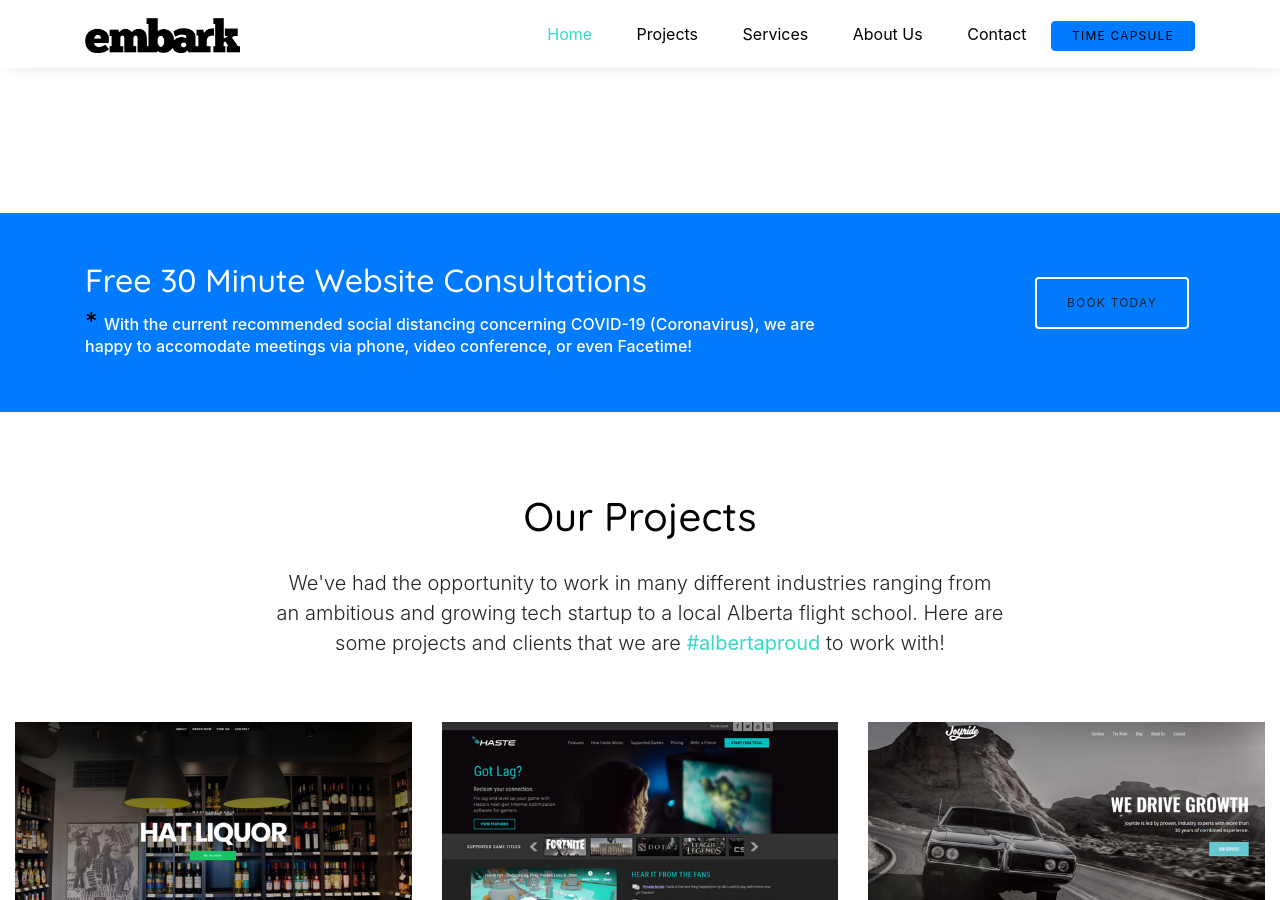
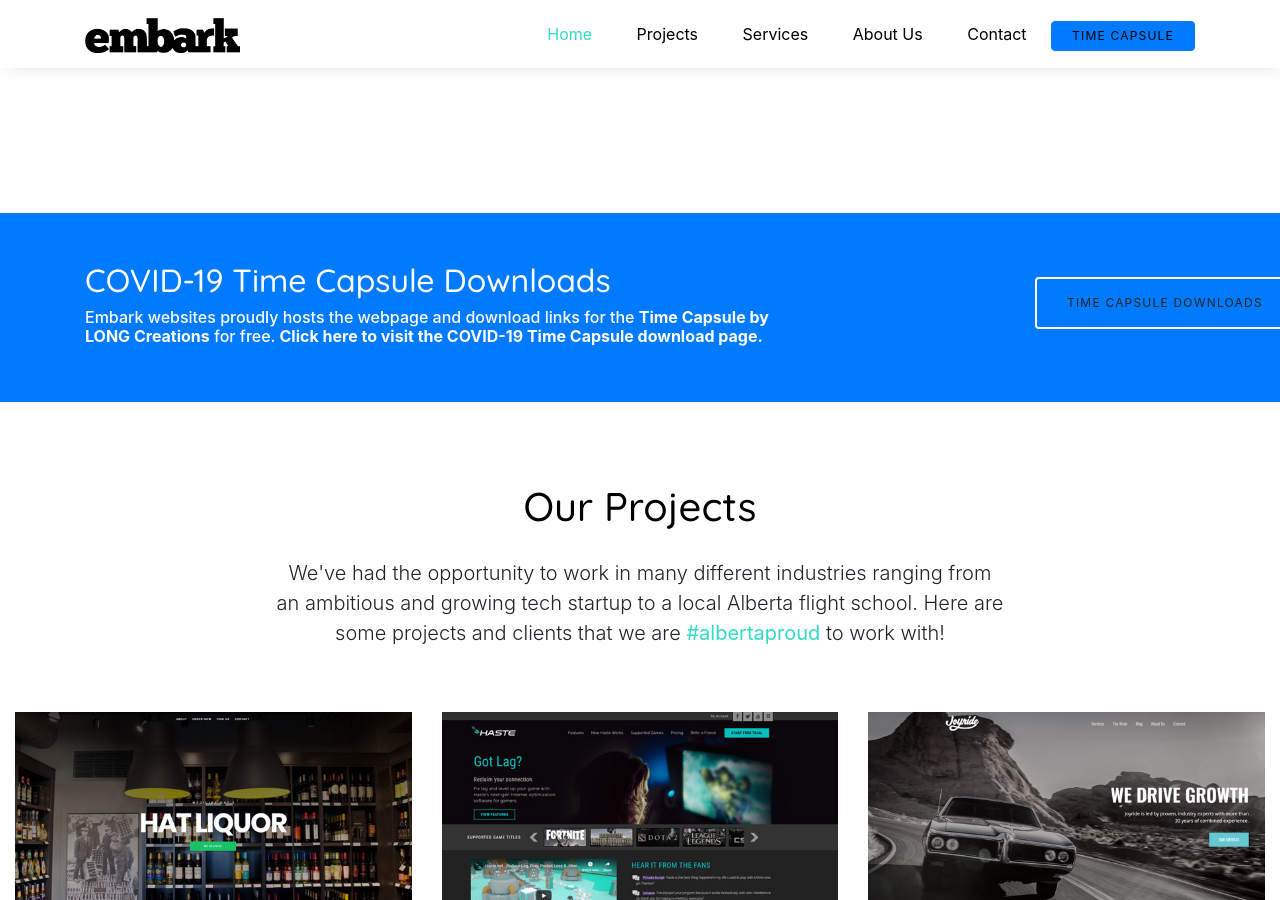
Before and after one commit to fevish/embark, a Jekyll site: the page built from index.md, in a window 1280 px wide and 900 px high, scrolled down 1446 px. Built offline with Jekyll 4.4.1, drawn with Linux system fonts in a browser that asks for light colours; nearby versions of some CDN libraries; some web fonts are replaced; library files that are not in the unit come from our copies.

Commit message:
Replaces CTA with Time Capsule CTA.

```diff
--- a/index.md
+++ b/index.md
@@ -81,7 +81,7 @@
     </div>
   </div>
 </section>
-
+<!--
 <div>
   <a href="#contact-section" class="bg-primary py-5 d-block">
     <div class="container">
@@ -95,7 +95,27 @@
             <div class="col-md-2">
         <p class="btn btn-md btn-outline-white mt-3">Book Today</p>
         </div>
+      </div>
+    </div>
+  </a>
+</div>
+-->
 
+<div>
+  <a href="{{ site.baseurl }}time-capsule" class="bg-primary py-5 d-block">
+    <div class="container">
+      <div class="row text-white">
+        <div class="col-md-8">
+          <h2>COVID-19 Time Capsule Downloads</h2>
+          <h6>Embark websites proudly hosts the webpage and download links for the <b>Time Capsule by LONG Creations</b> for free. <b>Click here to visit the COVID-19 Time Capsule
+            download page.
+          </b></h6>
+
+            </div>
+            <div class="col-md-2"></div>
+            <div class="col-md-2">
+        <p class="btn btn-md btn-outline-white mt-3">Time Capsule Downloads</p>
+        </div>
       </div>
     </div>
   </a>
```
